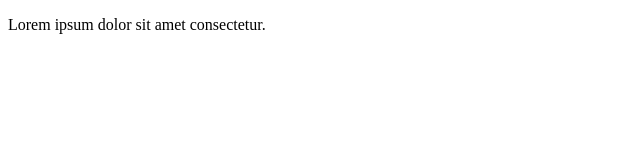
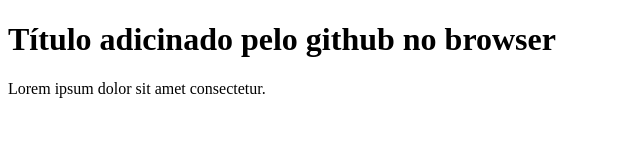
Before and after one commit to ggvinicius/learning, a plain HTML site: page index.html in a window 1280 px wide. Shown: the whole page, without its empty margins (0-640 px from the left). Drawn offline with Linux system fonts and the light colour scheme.

Commit message:
Adding title in HTML file.

```diff
--- a/index.html
+++ b/index.html
@@ -9,6 +9,7 @@
 </head>
 
 <body>
+    <h1>Título adicinado pelo github no browser</h1>
     <p>Lorem ipsum dolor sit amet consectetur.</p>
 </body>
 
```
